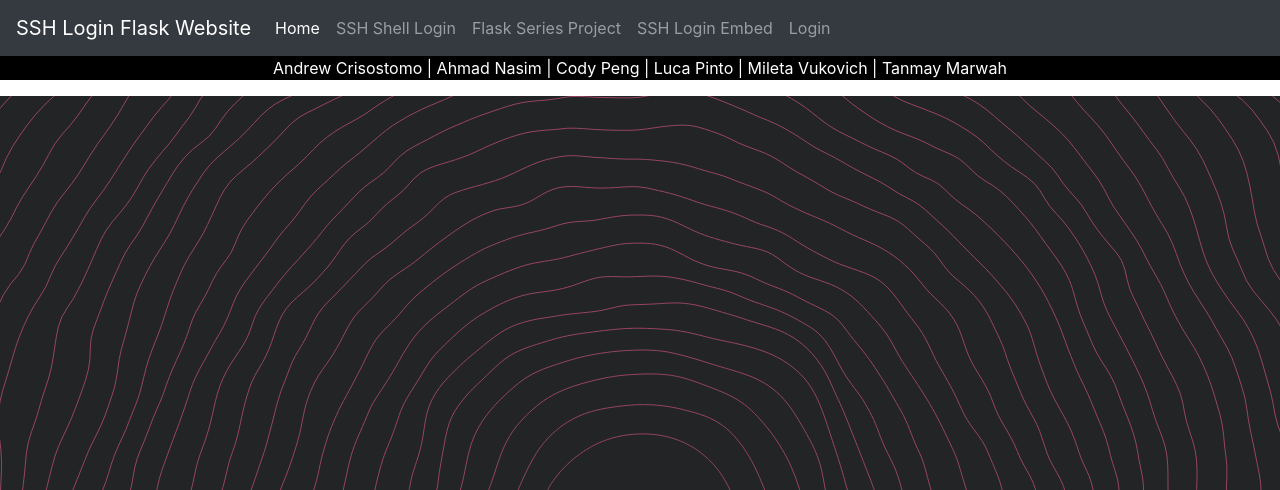
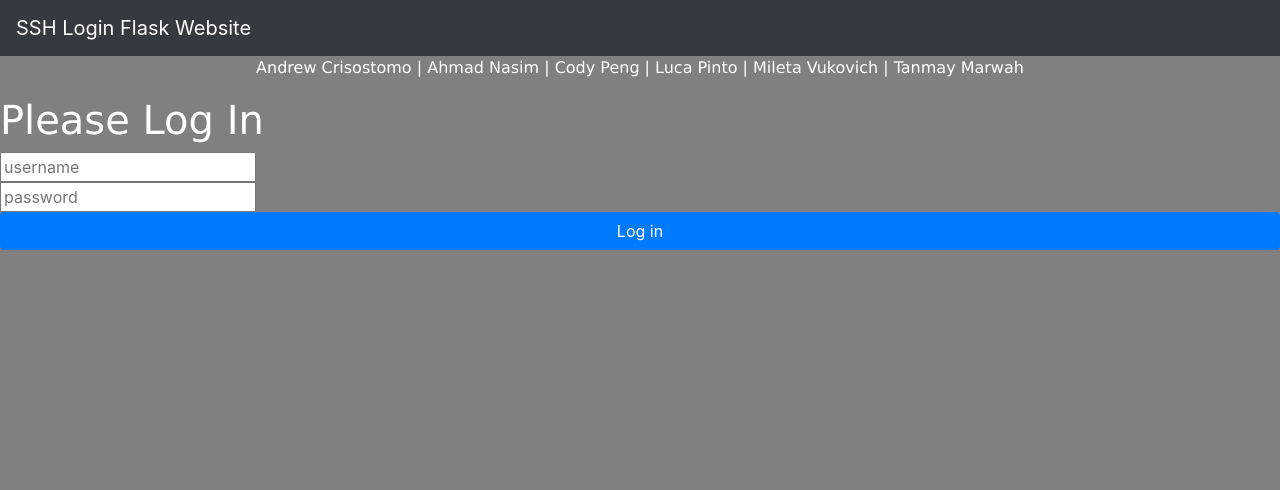
Before and after one commit to MaxVukovich/SecureShell, a Flask app: page / in a window 1280 px wide. Shown: the top 490 px of the page. After the commit the page ends 250 px from the top, so only its background shows below. Run offline with Flask 2, Linux system fonts and the light colour scheme; some libraries are stand-ins or nearby versions.

Commit message:
setup user login, fixed menu formatting, unified changes

```diff
--- a/main.py
+++ b/main.py
@@ -6,16 +6,27 @@
 #Max Vukovich
 #test
 # https://flask.palletsprojects.com/en/1.1.x/api/
-from flask import Flask, render_template , redirect, url_for, request
+from flask import Flask, flash, redirect, render_template, request, session, abort
+import os
 
 # create a Flask instance
 app = Flask(__name__)
 
 # connects default URL of server to a python function
 @app.route('/')
-def home():
-    # function use Flask import (Jinga) to render an HTML template
-    return render_template("home.html")
+def index():
+    if not session.get('logged_in'):
+        return render_template('login.html')
+    else:
+        return render_template('home.html')
+
+@app.route('/login', methods=['POST', 'GET'])
+def do_admin_login():
+    if request.form['password'] == 'password' and request.form['username'] == 'admin':
+        session['logged_in'] = True
+    else:
+        flash('Wrong password!')
+    return index()
 
 @app.route('/links/')
 def links_route():
@@ -29,15 +40,10 @@ def flask():
 def embed():
     return render_template("embedshell.html")
 
-@app.route('/login/', methods=['POST'])
-def do_admin_login():
-    if request.form['password'] == 'password' and request.form['username'] == 'admin':
-        session['logged_in'] = True
-    else:
-        flash('wrong password!')
-    return home()
+
 
 
 if __name__ == "__main__":
     # runs the application on the repl development server
+    app.secret_key = os.urandom(12)
     app.run(debug=True)
--- a/templates/embedshell.html
+++ b/templates/embedshell.html
@@ -19,7 +19,6 @@
             <a class="nav-link" href="/links">SSH Shell Login</a>
             <a class="nav-link" href="/flask">Flask Series Project</a>
             <a class="nav-link " href="/embedshell">SSH Login Embed</a>
-            <a class="nav-link " href="/login">Login</a>
         </div>
     </div>
 </nav>
--- a/templates/flask.html
+++ b/templates/flask.html
@@ -10,7 +10,7 @@
 
 <body style="background-color: grey;">
 <nav class="navbar navbar-expand-lg navbar-dark bg-dark">
-    <a class="navbar-brand" href="#">{{name}}</a>
+    <a class="navbar-brand" href="#">SSH Login Flask Website</a>
     <button class="navbar-toggler" type="button" data-toggle="collapse" data-target="#navbarNavAltMarkup" aria-controls="navbarNavAltMarkup" aria-expanded="false" aria-label="Toggle navigation">
         <span class="navbar-toggler-icon"></span>
     </button>
@@ -19,7 +19,7 @@
             <a class="nav-link active" href="/">Home <span class="sr-only">(current)</span></a>
             <a class="nav-link" href="/links">SSH Shell Login</a>
             <a class="nav-link" href="/flask">Flask Series Project</a>
-            <a class="nav-link disabled" href="#" tabindex="-1" aria-disabled="true">Disabled</a>
+            <a class="nav-link " href="/embedshell">SSH Login Embed</a>
         </div>
     </div>
 </nav>
--- a/templates/home.html
+++ b/templates/home.html
@@ -19,7 +19,6 @@
             <a class="nav-link" href="/links">SSH Shell Login</a>
             <a class="nav-link" href="/flask">Flask Series Project</a>
             <a class="nav-link " href="/embedshell">SSH Login Embed</a>
-            <a class="nav-link " href="/login">Login</a>
         </div>
     </div>
 </nav>
--- a/templates/links.html
+++ b/templates/links.html
@@ -16,7 +16,7 @@
                 <a class="nav-link active" href="/">Home <span class="sr-only">(current)</span></a>
                 <a class="nav-link" href="/links">SSH Shell Login</a>
                 <a class="nav-link" href="/flask">Flask Series Project</a>
-                <a class="nav-link disabled" href="#" tabindex="-1" aria-disabled="true">Disabled</a>
+                <a class="nav-link " href="/embedshell">SSH Login Embed</a>
 
             </div>
         </div>
--- a/templates/login.html
+++ b/templates/login.html
@@ -13,11 +13,6 @@
         </button>
         <div class="collapse navbar-collapse" id="navbarNavAltMarkup">
             <div class="navbar-nav">
-            <a class="nav-link active" href="/">Home <span class="sr-only">(current)</span></a>
-            <a class="nav-link" href="/links">SSH Shell Login</a>
-            <a class="nav-link" href="/flask">Flask Series Project</a>
-            <a class="nav-link " href="/login">Login</a>
-
         </div>
         </div>
     </nav>
@@ -73,15 +68,24 @@
 
 <body>
 <h1 style="color:white;font-family:verdana" >Please Log In</h1>
-<form action="" method="post">
-    <input type="text" placeholder="Username" name="username" value="{{
-          request.form.username }}">
-    <input type="password" placeholder="Password" name="password" value="{{
-          request.form.password }}">
-    <input class="btn btn-default" type="submit" value="Login">
+<form action="/login" method="post">
+    <div class="login">
+        <div class="login-screen">
+            <div class="app-title">
+            </div>
+            <div class="login-form">
+                <div class="control-group">
+                    <input class="login-field" name="username" placeholder="username" type="text" value="">
+                    <label class="login-field-icon fui-user" for="login-name"></label>
+                </div>
+                <div class="control-group">
+                    <input class="login-field" name="password" placeholder="password" type="password" value="">
+                    <label class="login-field-icon fui-lock" for="login-pass"></label>
+                </div>
+                <input style= "color:white" class="btn btn-primary btn-large btn-block" type="submit" value="Log in">
+            </div>
+        </div>
+    </div>
 </form>
-{% if error %}
-<p class="error"><strong>Error:</strong> {{ error }}
-    {% endif %}
 
 </body>
```
Also changed, not shown: templates/hub.html (deleted, +0 -10 lines).
